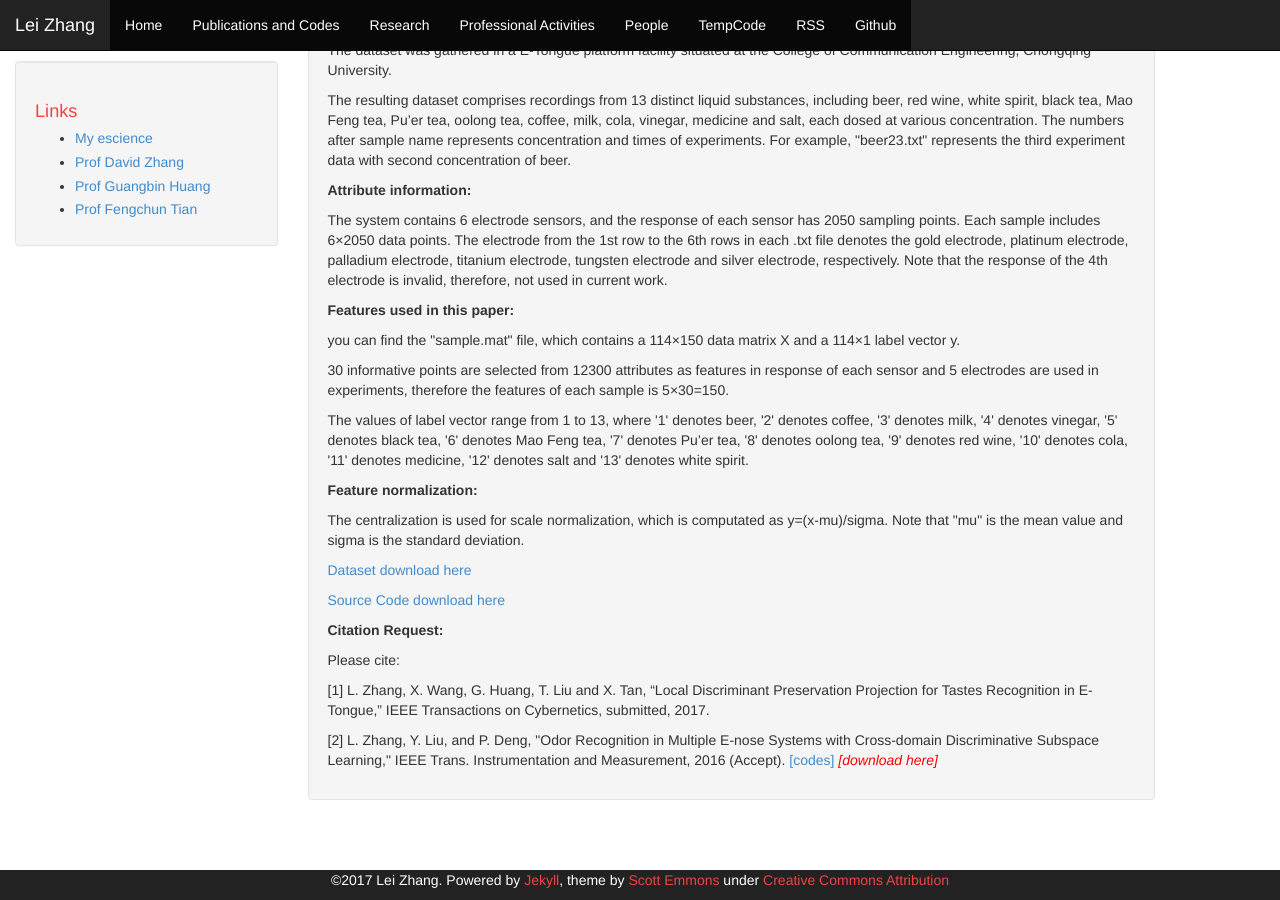
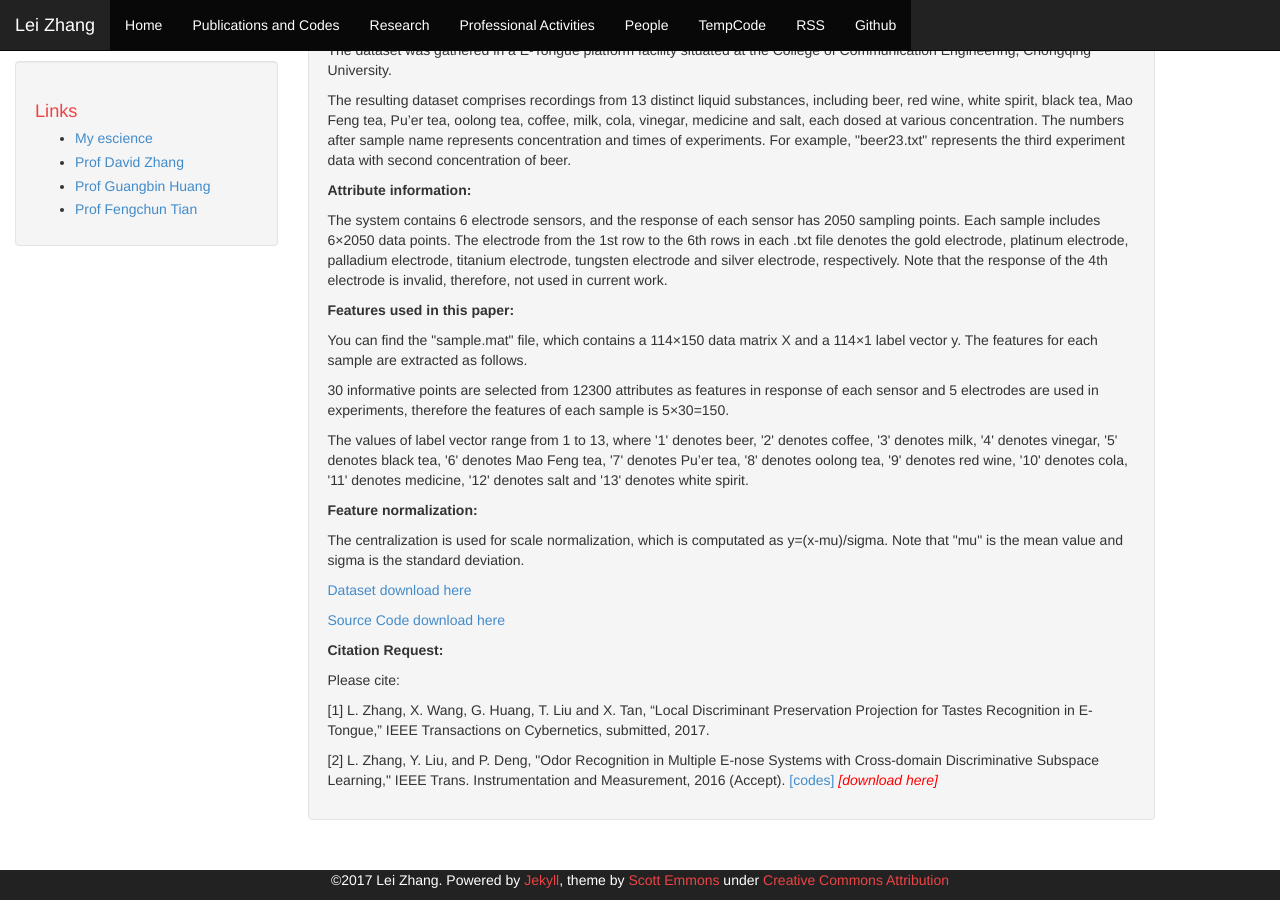
Before and after one commit to DrLeiZhang/website, a Jekyll site: the page built from tempcode.html, in a window 1280 px wide and 900 px high, scrolled down 751 px. Built offline with Jekyll 4.4.1, drawn with Linux system fonts in a browser that asks for light colours; Markdown is read by kramdown in place of the engine named in the settings.

Commit message:
Update
Signed-off-by: leizhang@cqu.edu.cn <leizhang@cqu.edu.cn>

```diff
--- a/tempcode.html
+++ b/tempcode.html
@@ -36,7 +36,7 @@ layout: default
   <p>The system contains 6 electrode sensors, and the response of each sensor has 2050 sampling points. Each sample includes 6×2050 data points. The electrode from the 1st row to the 6th rows in each .txt file denotes the gold electrode, platinum electrode, palladium electrode, titanium electrode, tungsten electrode and silver electrode, respectively. Note that the response of the 4th electrode is invalid, therefore, not used in current work.</p>
 
 <p><B>Features used in this paper:</B></p>
-  <p>you can find the "sample.mat" file, which contains a 114×150 data matrix X and a 114×1 label vector y. </p>
+  <p>You can find the "sample.mat" file, which contains a 114×150 data matrix X and a 114×1 label vector y. The features for each sample are extracted as follows.</p>
   <p>30 informative points are selected from 12300 attributes as features in response of each sensor and 5 electrodes are used in experiments, therefore the features of each sample is 5×30=150. </p>
   <p>The values of label vector range from 1 to 13, where '1' denotes beer, '2' denotes coffee, '3' denotes milk, '4' denotes vinegar, '5' denotes black tea, '6' denotes Mao Feng tea, '7' denotes Pu’er tea, '8' denotes oolong tea, '9' denotes red wine, '10' denotes cola, '11' denotes medicine, '12' denotes salt and '13' denotes white spirit.</p>
 
```
